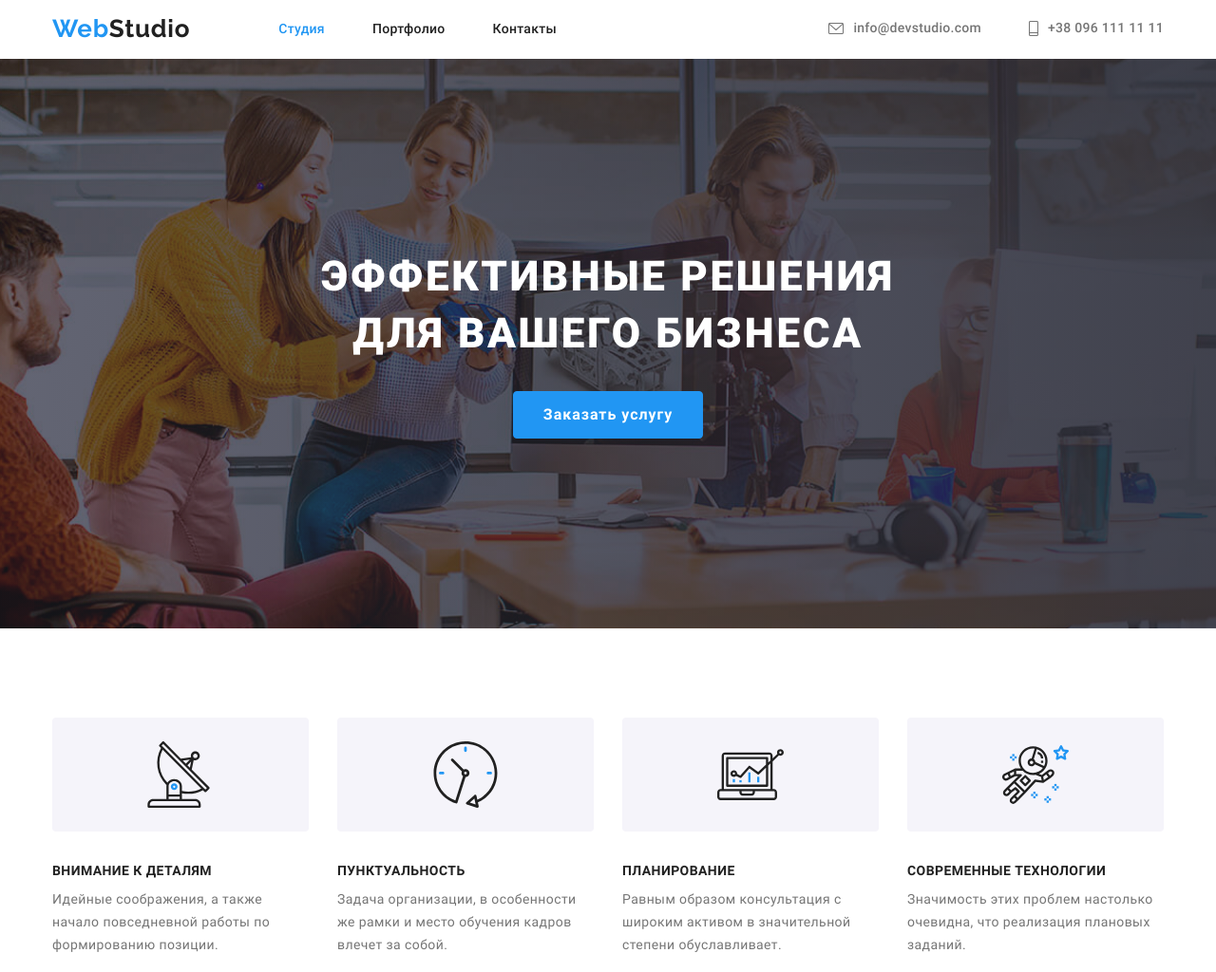
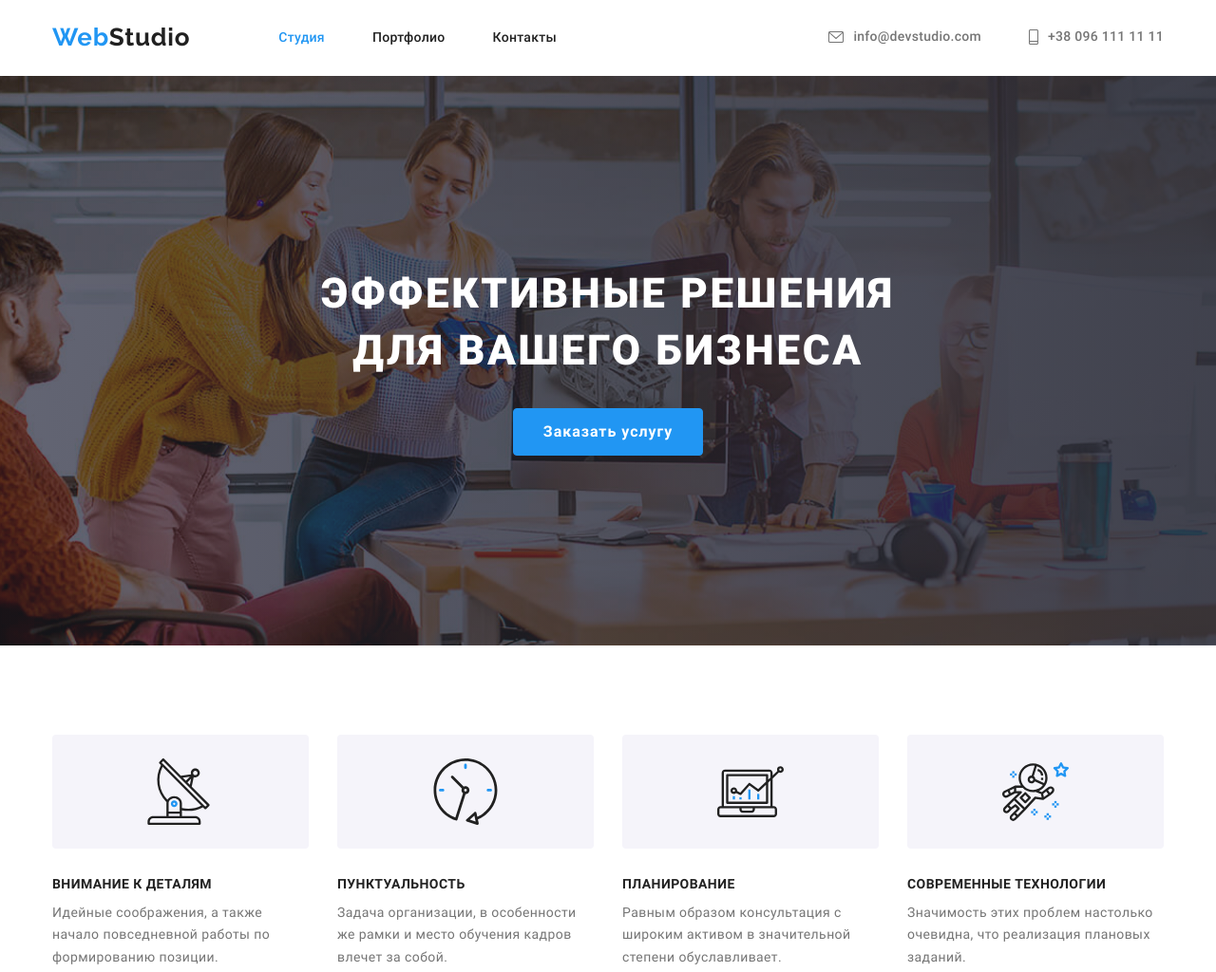
Before and after one commit to syniepolskyi/goit-markup-hw-04, a plain HTML site: page index.html in a window 1280 px wide. Shown: the top 1024 px of the page at 95% size. Drawn offline with Linux system fonts and the light colour scheme.

Commit message:
Fix header paddings; changed alignment of svg in the detail list (advantagements)

```diff
--- a/css/styles.css
+++ b/css/styles.css
@@ -81,8 +81,8 @@ a.current {
 
 .header {
     border-bottom: 1px solid transparent;
-    padding-top: 15px;
-    padding-bottom: 15px;
+    padding-top: 24px;
+    padding-bottom: 24px;
 }
 
 .header-container {
@@ -304,9 +304,11 @@ a.current {
 
 /* icon advantage */
 
-.icon-adv {
-    padding: 25px 100px 25px 100px;
-    width: 100%;
+.icon-adv-container {
+    display: flex;
+    align-items: center;
+    -webkit-box-align: center;
+    justify-content: center;
     height: 120px;
     margin-bottom: 30px;
     border-radius: 4px;
--- a/index.html
+++ b/index.html
@@ -52,7 +52,8 @@
             <div class="container">
                 <ul class="detail-list">
                     <li class="detail-item">
-                        <svg class="icon-adv">
+                        <div class="icon-adv-container">
+                            <svg class="icon-adv" width="70" height="70">
                                 <use href="images/icons.svg#antenna"></use>
                                 <title>изображение спутниковой антены</title>
                                 <description>
@@ -60,11 +61,13 @@
                                     детелям
                                 </description>
                             </svg>
+                        </div>
                         <h3 class="detail-title">Внимание к деталям</h3>
                         <p class="detail-descr">Идейные соображения, а также начало повседневной работы по формированию позиции.</p>
                     </li>
                     <li class="detail-item">
-                        <svg class="icon-adv">
+                        <div class="icon-adv-container">
+                            <svg class="icon-adv" width="70" height="70">
                                 <use href="images/icons.svg#clock"></use>
                                 <title>изображение настольных часов</title>
                                 <description>
@@ -72,11 +75,13 @@
                                     пунктуальности при работе с клиентами
                                 </description>
                             </svg>
+                        </div>
                         <h3 class="detail-title">Пунктуальность</h3>
                         <p class="detail-descr">Задача организации, в особенности же рамки и место обучения кадров влечет за собой.</p>
                     </li>
                     <li class="detail-item">
-                        <svg class="icon-adv">
+                        <div class="icon-adv-container">
+                            <svg class="icon-adv" width="70" height="70">
                                 <use href="images/icons.svg#diagram"></use>
                                 <title>изображение линейного графика</title>
                                 <description>
@@ -84,11 +89,13 @@
                                     поставленой задачи
                                 </description>
                             </svg>
+                        </div>
                         <h3 class="detail-title">Планирование</h3>
                         <p class="detail-descr">Равным образом консультация с широким активом в значительной степени обуславливает.</p>
                     </li>
                     <li class="detail-item">
-                        <svg class="icon-adv">
+                        <div class="icon-adv-container">
+                            <svg class="icon-adv" width="70" height="70">
                                 <use href="images/icons.svg#astronaut"></use>
                                 <title>изображение астронавта</title>
                                 <description>
@@ -96,6 +103,7 @@
                                     современных требований рынка при выполнении поставленой задачи
                                 </description>
                             </svg>
+                        </div>
                         <h3 class="detail-title">Современные технологии</h3>
                         <p class="detail-descr">Значимость этих проблем настолько очевидна, что реализация плановых заданий.</p>
                     </li>
```
Lines whose indentation alone changed are shown as unchanged.
